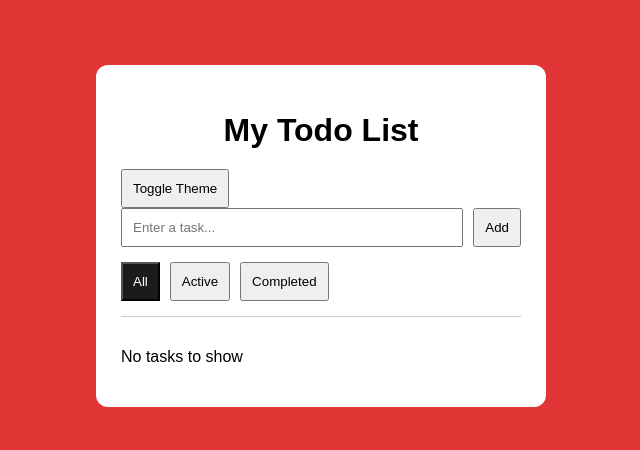
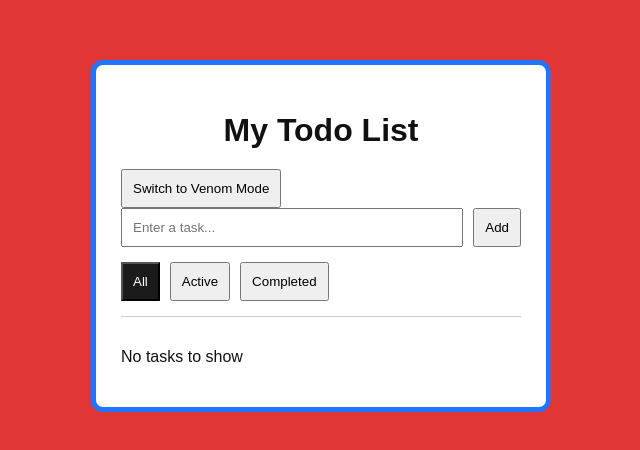
Before and after one commit to RPG-TaRon/Context-API-Implementation, a React (Vite) app: page / in a window 1280 px wide. Shown: the part 164-614 px from the top of the page, without its empty margins (319-959 px from the left). Built offline with nearby package versions, Linux system fonts and the light colour scheme.

Commit message:
Refactor App component to integrate theme context and update styling for light and dark modes

```diff
--- a/src/App.css
+++ b/src/App.css
@@ -8,14 +8,32 @@ body {
   display: flex;
   justify-content: center;
   align-items: center;
+}
+
+.app.light {
   background: #e23636;
+  color: #111;
+}
+
+.app.dark {
+  background: #050505;
+  color: #f5f5f5;
 }
 
 .todo-box {
   width: 400px;
-  background: white;
   padding: 25px;
   border-radius: 12px;
+}
+
+.app.light .todo-box {
+  background: #ffffff;
+  border: 5px solid #1f75fe;
+}
+
+.app.dark .todo-box {
+  background: #111111;
+  border: 5px solid #6fff57;
 }
 
 h1 {
--- a/src/App.jsx
+++ b/src/App.jsx
@@ -1,9 +1,10 @@
 import { TodoProvider } from "./context/TodoContext";
 import { FilterProvider } from "./context/FilterContext";
-import { ThemeProvider } from "./context/ThemeContext";
+import { ThemeProvider, useTheme } from "./context/ThemeContext";
 import TodoInput from "./components/TodoInput";
 import TodoList from "./components/TodoList";
 import FilterButtons from "./components/FilterButtons";
+import ThemeToggleButton from "./components/ThemeToggleButton";
 import "./App.css";
 
 function App() {
@@ -19,12 +20,14 @@ function App() {
 }
 
 function MainApp() {
+  const { theme } = useTheme();
+
   return (
-    <div className="app">
+    <div className={`app ${theme}`}>
       <div className="todo-box">
         <h1>My Todo List</h1>
 
-        <button>Toggle Theme</button>
+        <ThemeToggleButton />
 
         <TodoInput />
 
```
